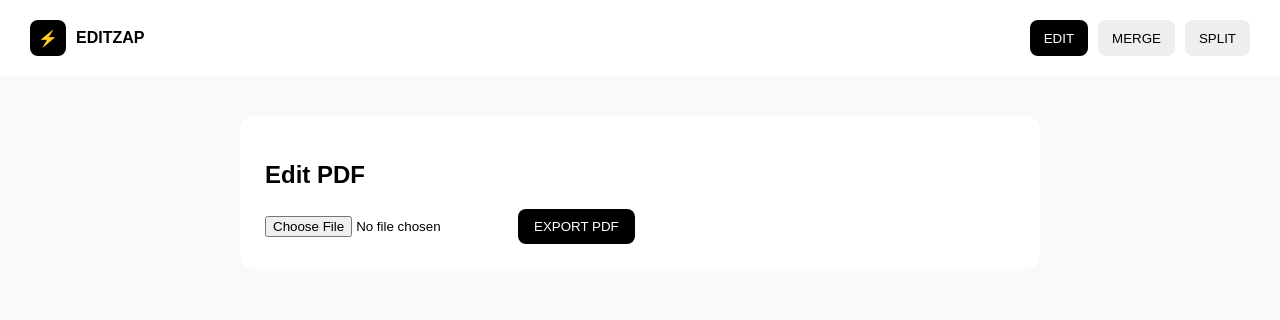
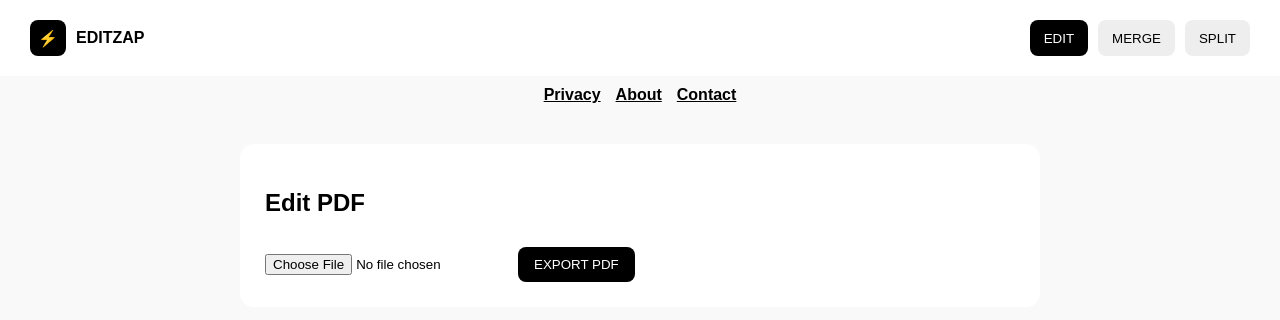
Before and after one commit to editzap/editzap, a Next.js app: page / in a window 1280 px wide. Shown: the top 320 px of the page. Built offline with nearby package versions, Linux system fonts and the light colour scheme.

Commit message:
final adsense ready ui

```diff
--- /dev/null
+++ b/app/about/page.tsx
@@ -0,0 +1,3 @@
+export default function Page() {
+  return <div style={{padding:20}}>EditZap is a free PDF editing tool.</div>;
+}
--- /dev/null
+++ b/app/contact/page.tsx
@@ -0,0 +1,3 @@
+export default function Page() {
+  return <div style={{padding:20}}>Contact: your@email.com</div>;
+}
--- a/app/page.tsx
+++ b/app/page.tsx
@@ -29,7 +29,7 @@ export default function Home() {
     setBoxes([]);
   };
 
-  // DRAG START (ONLY EMPTY AREA)
+  // DRAG START
   const handleMouseDown = (e: any) => {
     if (e.target !== e.currentTarget) return;
 
@@ -85,7 +85,7 @@ export default function Home() {
     setTimeout(() => inputRef.current?.focus(), 0);
   };
 
-  // LIVE TEXT EDIT
+  // TEXT EDIT
   const handleTextChange = (value: string) => {
     setText(value);
 
@@ -98,7 +98,7 @@ export default function Home() {
     setBoxes(updated);
   };
 
-  // DELETE EMPTY BOX USING KEYBOARD
+  // DELETE EMPTY BOX
   useEffect(() => {
     const handleKey = (e: KeyboardEvent) => {
       if (selectedBox === null) return;
@@ -170,6 +170,19 @@ export default function Home() {
         </div>
       </div>
 
+      {/* ADSENSE LINKS */}
+      <div style={{ textAlign: "center", marginTop: "10px" }}>
+        <a href="/privacy" style={{ marginRight: "15px", color: "#000", fontWeight: "600" }}>
+          Privacy
+        </a>
+        <a href="/about" style={{ marginRight: "15px", color: "#000", fontWeight: "600" }}>
+          About
+        </a>
+        <a href="/contact" style={{ color: "#000", fontWeight: "600" }}>
+          Contact
+        </a>
+      </div>
+
       {/* MAIN */}
       <div style={{ maxWidth: "800px", margin: "40px auto" }}>
         <div style={card}>
@@ -193,7 +206,7 @@ export default function Home() {
                     type="number"
                     value={fontSize}
                     onChange={(e) => setFontSize(Number(e.target.value))}
-                    style={{ width: "60px" }}
+                    style={{ width: "60px", marginLeft: "10px" }}
                   />
                 </div>
               )}
@@ -265,20 +278,20 @@ export default function Home() {
 }
 
 // STYLES
-const header = {
+const header: React.CSSProperties = {
   display: "flex",
   justifyContent: "space-between",
   padding: "20px 30px",
   background: "#fff",
 };
 
-const logo = {
+const logo: React.CSSProperties = {
   display: "flex",
   alignItems: "center",
   gap: "10px",
 };
 
-const logoIcon = {
+const logoIcon: React.CSSProperties = {
   width: "36px",
   height: "36px",
   background: "#000",
@@ -289,21 +302,22 @@ const logoIcon = {
   borderRadius: "8px",
 };
 
-const card = {
+const card: React.CSSProperties = {
   background: "#fff",
   padding: "25px",
   borderRadius: "14px",
 };
 
-const btn = {
+const btn: React.CSSProperties = {
   padding: "10px 16px",
   background: "#000",
   color: "#fff",
   border: "none",
   borderRadius: "8px",
+  marginTop: "10px",
 };
 
-const tabBtn = (active: boolean) => ({
+const tabBtn = (active: boolean): React.CSSProperties => ({
   padding: "8px 14px",
   borderRadius: "8px",
   border: "none",
--- /dev/null
+++ b/app/privacy/page.tsx
@@ -0,0 +1,3 @@
+export default function Page() {
+  return <div style={{padding:20}}>Privacy Policy: We do not store your files.</div>;
+}
```
